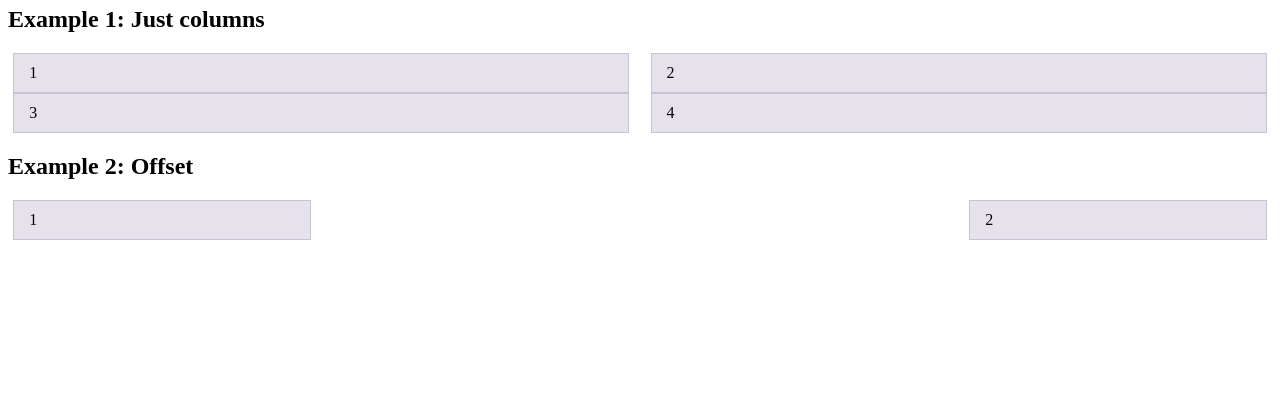
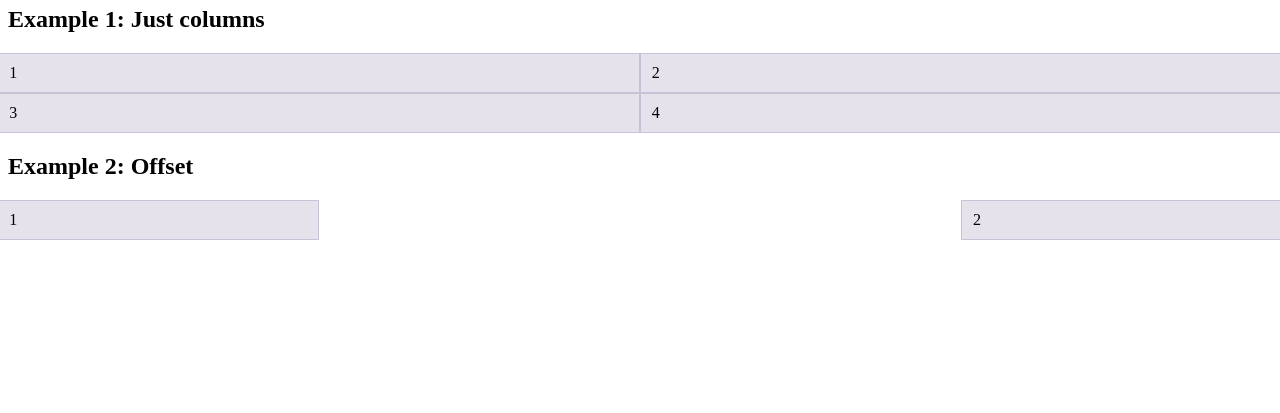
Before and after one commit to kkomelin/susyboot, a plain HTML site: page index.html in a window 1280 px wide. Shown: the part 387-800 px from the top of the page. Drawn offline with Linux system fonts and the light colour scheme.

Commit message:
Improved gutters.

```diff
--- a/scss/_mixins.scss
+++ b/scss/_mixins.scss
@@ -10,8 +10,6 @@
     .col-#{$class}-#{$i} {
       @include span($i);
       min-height: 1px;
-      padding-right: 15px;
-      padding-left: 15px;
     }
   }
 }
--- a/scss/_settings.scss
+++ b/scss/_settings.scss
@@ -1,6 +1,6 @@
 $susy: (
         columns: $grid-columns,
-        gutter-position: split,
+        gutter-position: inside,
         /* Tells Susy to use border-box */
         global-box-sizing: border-box,
 );
--- a/scss/susyboot.scss
+++ b/scss/susyboot.scss
@@ -25,7 +25,7 @@
 
 // Row class.
 .row {
-  margin: 0 gutter() * -1 / 2;
+  margin: 0 gutter() * -1;
 
   @if $debug == true {
     & > div {
```
Also changed, not shown: css/susyboot.css.
